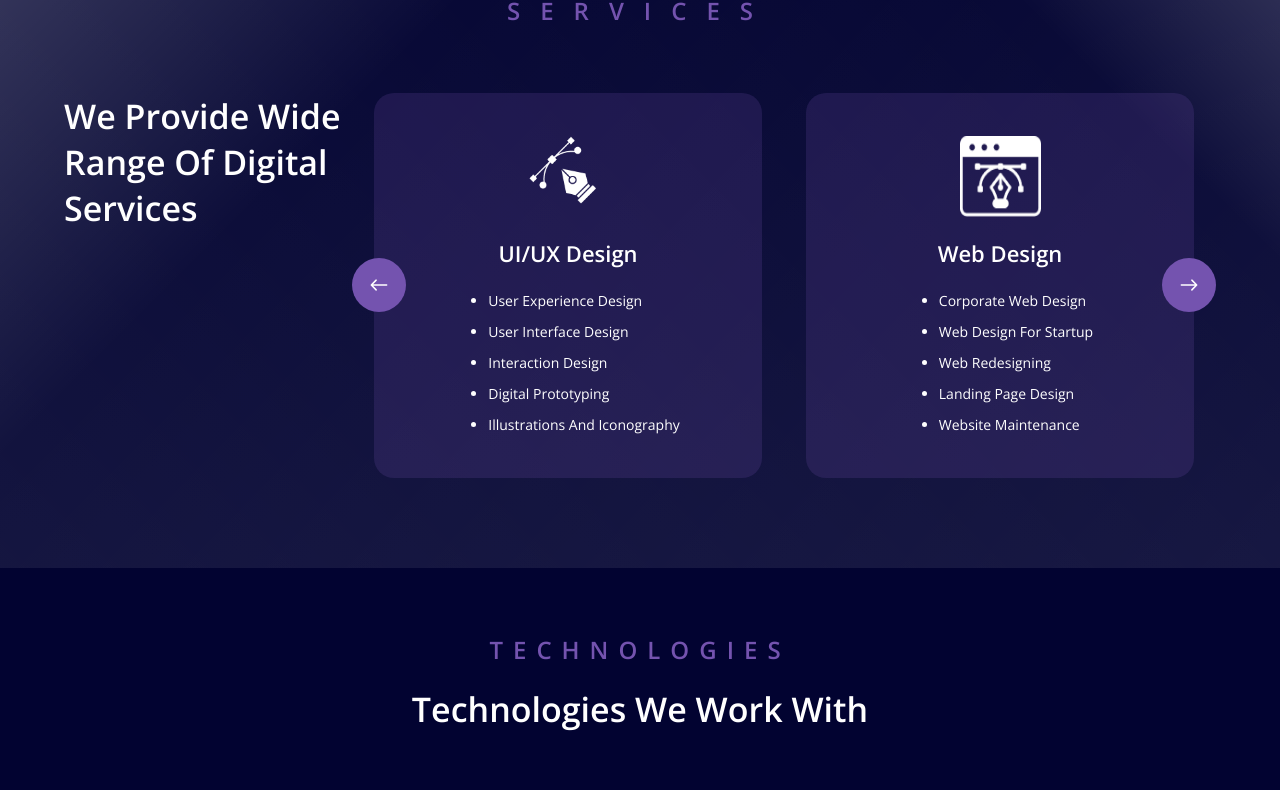
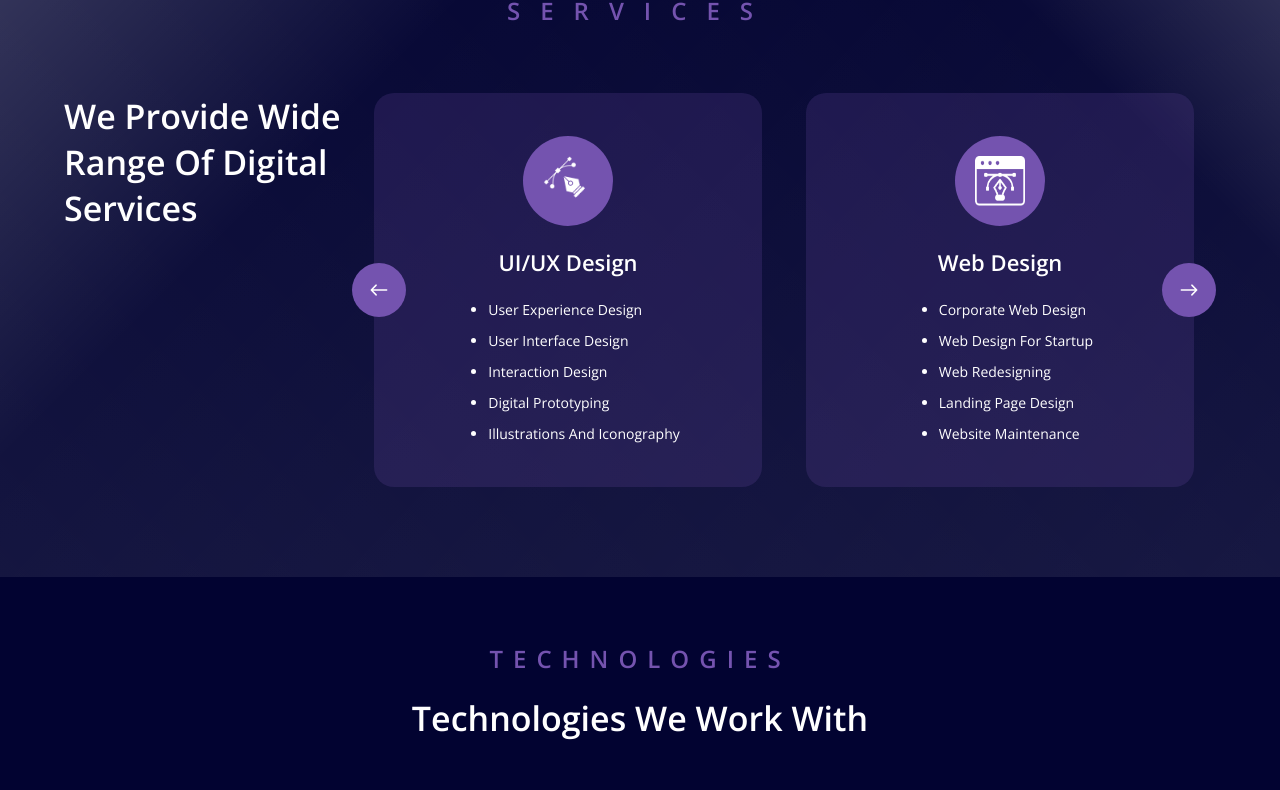
Before and after one commit to Resources-DTW/bizcraft, a React (Create React App) app: page / in a window 1280 px wide. Shown: the part 909-1699 px from the top of the page. Built offline with nearby package versions, Linux system fonts and the light colour scheme.

Commit message:
fix!:minor changes

```diff
--- a/src/screens/Home.js
+++ b/src/screens/Home.js
@@ -465,12 +465,22 @@ export default function Home() {
             >
               {services.map((service, index) => (
                 <div key={index} className="testimonial-card1">
-                  <img
-                    src={service.image}
-                    className="service-icon"
-                    alt={service.title}
-                  />
-
+                  <div
+                    style={{
+                      backgroundColor: "#7453af",
+                      borderRadius: "50px",
+                      padding: "20px",
+                      display: "flex",
+                      alignItems: "center",
+                      justifyContent: "center",
+                    }}
+                  >
+                    <img
+                      src={service.image}
+                      className="service-icon"
+                      alt={service.title}
+                    />
+                  </div>
                   <p className="service-title">{service.title}</p>
                   <ul className="service-list">
                     {service.description.map((desc, idx) => (
--- a/src/screens/Web-Design.js
+++ b/src/screens/Web-Design.js
@@ -365,19 +365,8 @@ export default function WebDesign() {
                 src={indus.icon}
                 alt={indus.name}
                 className="industry-icon"
-                style={{ width: "50%", height: "auto" }}
               />
-              <p
-                className="industry-name"
-                style={{
-                  fontSize: 18,
-                  fontWeight: 400,
-                  color: "#FFFFFF",
-                  margin: 0,
-                }}
-              >
-                {indus.name}
-              </p>
+              <p className="industry-name">{indus.name}</p>
             </div>
           ))}
         </div>
--- a/src/styles/Home.css
+++ b/src/styles/Home.css
@@ -375,8 +375,8 @@
   line-height: 46.3px;
 }
 .service-icon {
-  width: 81px;
-  height: 81px;
+  width: 50px;
+  height: 50px;
 }
 
 .service-title {
@@ -521,6 +521,7 @@
   flex-wrap: wrap;
   gap: 20px;
   margin-top: 5%;
+  justify-content: center;
 }
 /* .industry-card {
   position: relative;
--- a/src/styles/Webdesign.css
+++ b/src/styles/Webdesign.css
@@ -85,6 +85,6 @@
 }
 .industries-container {
   margin: 10% 0%;
-  padding: 15%;
+  padding: 5% 0%;
   background-color: #11123d;
 }
```
